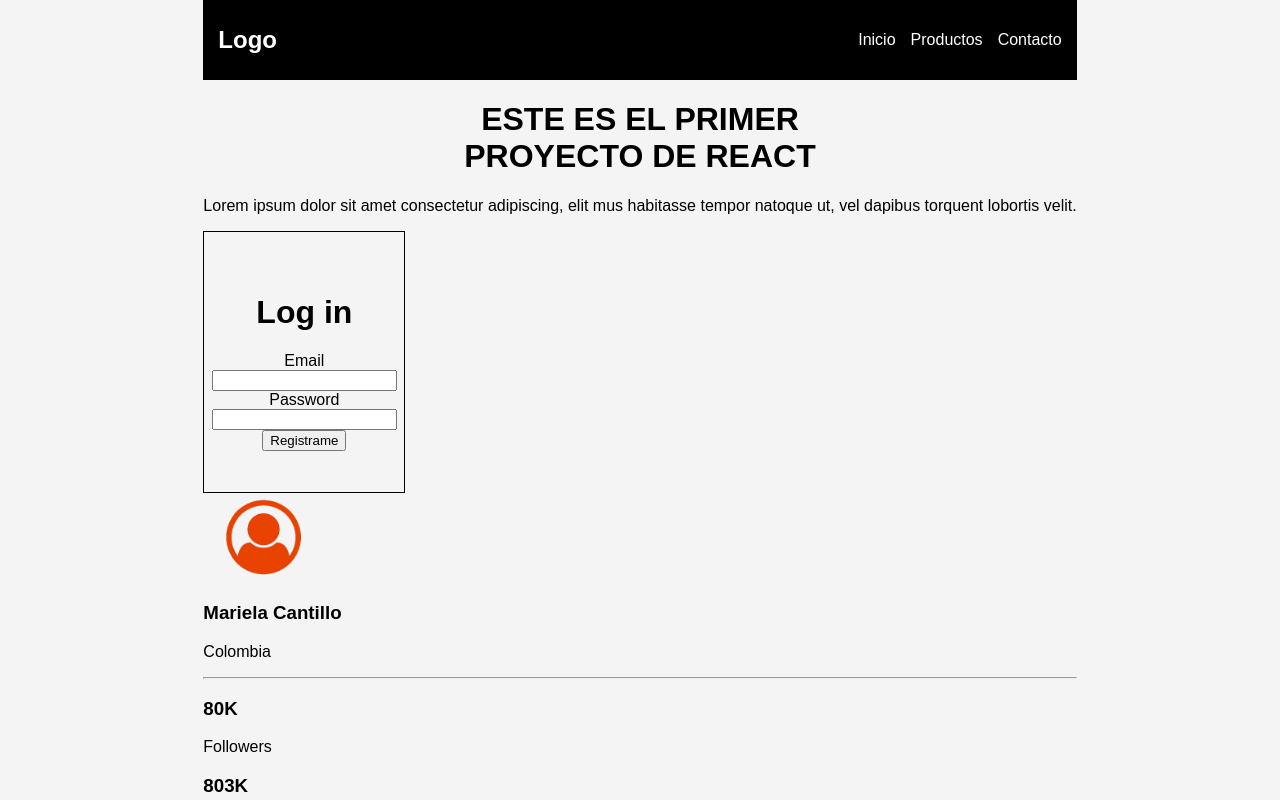
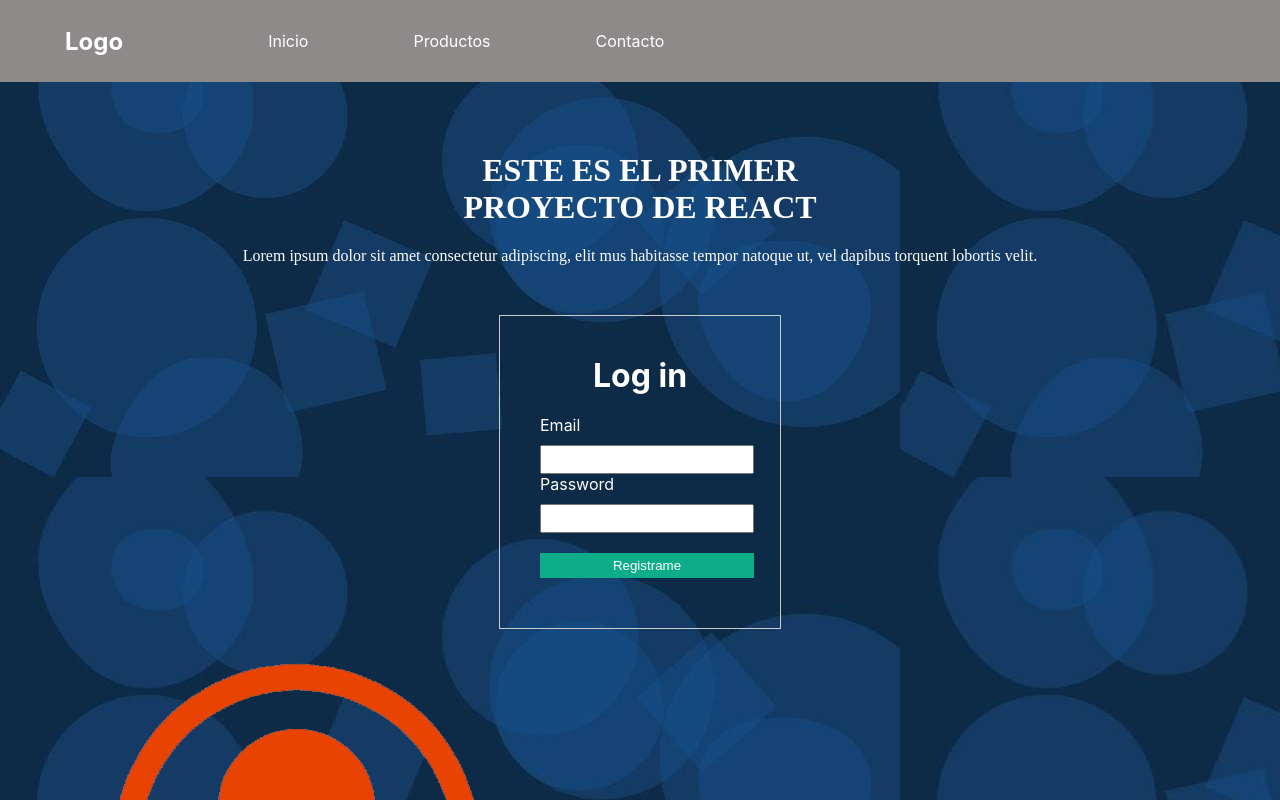
Before and after one commit to MCantillo5/primer-project-react, a React (Create React App) app: page / in a window 1280 px wide. Shown: the top 800 px of the page. Built offline with nearby package versions, Linux system fonts and the light colour scheme.

Commit message:
actualizacion

```diff
--- a/src/App.css
+++ b/src/App.css
@@ -1,70 +1,116 @@
-/*banner*/
-.navbar{
+.App {
+}
+
+.App-logo {
+  height: 40vmin;
+  pointer-events: none;
+}
+
+@media (prefers-reduced-motion: no-preference) {
+  .App-logo {
+    animation: App-logo-spin infinite 20s linear;
+  }
+}
+
+.App-header {
+  background-color: #282c34;
+  min-height: 100vh;
+  display: flex;
+  flex-direction: column;
+  align-items: center;
+  justify-content: center;
+  font-size: calc(10px + 2vmin);
+  color: white;
+}
+
+.App-link {
+  color: #61dafb;
+}
+
+@keyframes App-logo-spin {
+  from {
+    transform: rotate(0deg);
+  }
+  to {
+    transform: rotate(360deg);
+  }
+}
+
+/* nav */
+
+.navbar {
+  background-color: rgb(143, 138, 138);
+  padding: 15px;
   display: flex;
   align-items: center;
+  color: #fff
 }
 
-.navbar-items{
-  width: 100vh;
+.nav-logo{
+  font-size: 24px;
+  font-weight: bold;
+  text-decoration: none;
+  color: #fff;
+  margin-left: 50px;
+}
+.nav-items{
+  list-style: none;
+  display: flex;
+  gap: 15px;
+  margin-left: 60px;
 }
 
-/*register*/
-.form-register{
-  align-items: center;
-  justify-content: center;
-
+.items{
+  text-decoration: none;
+  color: #fff;
+  padding: 45px;
 }
 
-.form-items{
-  width: 200px;
-  height: 260px;
-  border: 1px solid #000;
-  align-items: center;
-  justify-content: center;
-  display: flex;
-  flex-direction: column;
+/* header */
+
+.title{
+  text-align: center;
+  font-family:cursive;
+}
+.title p{
+  font-family:serif;
+}
+.title h1{
+  margin-top: 70px;
 }
 
+/* login */
 
-
-.btn{
-  width: 100px;
+.login-form{
+  margin:0 auto;
+  max-width:200px;
+  max-height: auto;
+  padding: 40px;
+  border:1px solid #ccc;
+  align-items: center;
+  margin-top: 50px;
+}
+.form-items{
+  margin-top: 20px;
 }
 
-/* Login*/
-
-.section{
-  text-align: center;
+.title-login{
+  text-align:center;
+  align-items: center;
+  margin: auto;
 }
 
-.section-items{
-  width: 200px;
-  height: 260px;
-  border: 1px solid #000;
-  align-items: center;
-  justify-content: center;
-  display: flex;
-  flex-direction: column;
+.input{
+  width:100%;
+  padding: 5px;
+  margin-top:10px;
 }
-
-
-
 .btn{
-  width: 100px;
+  width:107%;
+  padding: 5px;
+  margin-top: 20px;
+  margin-bottom: 10px;
+  background-color: rgb(14, 173, 138);
+  border:none;
+  color:white;
 }
-
-/*products*/
-
-.product-img{
-  width: 40vh;
-  display: flex;
-  align-items: center;
-}
-
-
-
-/*profile*/
-
-.icon-profile{
-  width: 15vh;
-}
--- a/src/App.js
+++ b/src/App.js
@@ -4,7 +4,7 @@ import Nav from "./nav";
 import Product from "./product";
 import Profile from "./profile";
 import Login from "./login";
-import Text from './text';
+import Header from './header';
 
 
 
@@ -21,7 +21,7 @@ function App(){
 
     <div className='App'>
       <Nav/>
-      <Text/>
+      <Header/>
       <Login/>
       <Profile/>
       <Product sabor={'chocolate'}/>
--- a/src/text.js
+++ b/src/header.js
@@ -1,19 +1,14 @@
 import React from "react";
 
-const styles = {
-  text:{
-    textAlign: 'center',
-    marginTop: '100px',
-  }
-}
 
-const Text = () =>{
+
+const Header= () =>{
   return(
-    <text style={styles.text}>
+    <text className="title">
       <h1>ESTE ES EL PRIMER <br></br>PROYECTO DE REACT</h1>
       <p>Lorem ipsum dolor sit amet consectetur adipiscing, elit mus habitasse tempor natoque ut, vel dapibus torquent lobortis velit.</p>
     </text>
   )
 }
 
-export default Text;
+export default Header;
--- a/src/index.css
+++ b/src/index.css
@@ -1,18 +1,14 @@
 
 
 body {
-  font-family: Arial;
-  background-color: #f4f4f4;
   margin: 0;
-  display: flex;
-  align-items: center;
-  justify-content: center;
-
-  /*font-family: -apple-system, BlinkMacSystemFont, 'Segoe UI', 'Roboto', 'Oxygen',
+  background-image: url(/public/fondo.jpg);
+  color: rgb(255, 255, 255);
+  font-family: -apple-system, BlinkMacSystemFont, 'Segoe UI', 'Roboto', 'Oxygen',
     'Ubuntu', 'Cantarell', 'Fira Sans', 'Droid Sans', 'Helvetica Neue',
     sans-serif;
   -webkit-font-smoothing: antialiased;
-  -moz-osx-font-smoothing: grayscale;*/
+  -moz-osx-font-smoothing: grayscale;
 }
 
 
--- a/src/index.js
+++ b/src/index.js
@@ -8,7 +8,7 @@ import Profile from './profile';
 import Login from './login';
 import Product from './product';
 import Banner from "./nav";
-import Text from "./text";
+import Header from "./header";
 const root = ReactDOM.createRoot(document.getElementById('root'));
 root.render(
   <React.StrictMode>
--- a/src/login.js
+++ b/src/login.js
@@ -1,25 +1,19 @@
 import React from "react";
 
 
-function Login(){
+
+const Login = () =>{
   return (
-    <div className="section">
-      <form className='section-items'>
-      <h1>Log in</h1>
-        <div className='datas'>
-        <label>Email
-          <input type="text" name="email"  ></input>
-        </label>
-
-        <label>Password
-          <input type="text" name="password"></input>
-        </label>
+    <form className="login-form">
+      <h1 className="title-login">Log in</h1>
+        <div className="form-items">
+        <label className="label">Email</label>
+          <input className="input" type="text" name="email" ></input>
+        <label className="label">Password</label>
+          <input className="input" type="text" name="password" ></input>
         </div>
-        <div className='btn'>
-          <button type='submit' >Registrame</button>
-        </div>
-      </form>
-    </div>
+          <button className="btn" type='submit' >Registrame</button>
+    </form>
   )
 }
 
--- a/src/nav.js
+++ b/src/nav.js
@@ -1,51 +1,27 @@
 import React from "react";
 
-const styles = {
-  nav: {
-    backgroundColor: 'black',
-    padding: '15px',
-    display: 'flex',
-    justifyContent: 'space-between',
-    alignItems: 'center',
-    color: '#fff',
-  },
-  logo: {
-    fontSize: '24px',
-    fontWeight: 'bold',
-    textDecoration: 'none',
-    color: '#fff',
-  },
-  navItems: {
-    listStyle: 'none',
-    display: 'flex',
-    gap: '15px',
-  },
-  navItem: {
-    textDecoration: 'none',
-    color: '#fff',
-  },
-};
-const Nav = () => {
+
+function Nav() {
   return (
-    <nav style={styles.nav}>
+    <nav className="navbar">
       <div>
-        <a href="/" style={styles.logo}>
+        <a href="/" className="nav-logo">
           Logo
         </a>
       </div>
-      <ul style={styles.navItems}>
+      <ul className="nav-items">
         <li>
-          <a href="/" style={styles.navItem}>
+          <a href="/" className="items">
             Inicio
           </a>
         </li>
         <li>
-          <a href="/productos" style={styles.navItem}>
+          <a href="/" className="items">
             Productos
           </a>
         </li>
         <li>
-          <a href="/contacto" style={styles.navItem}>
+          <a href="/" className="items">
             Contacto
           </a>
         </li>
```
Also changed, not shown: public/fondo.jpg (added), src/product.js (line endings or trailing spaces).
